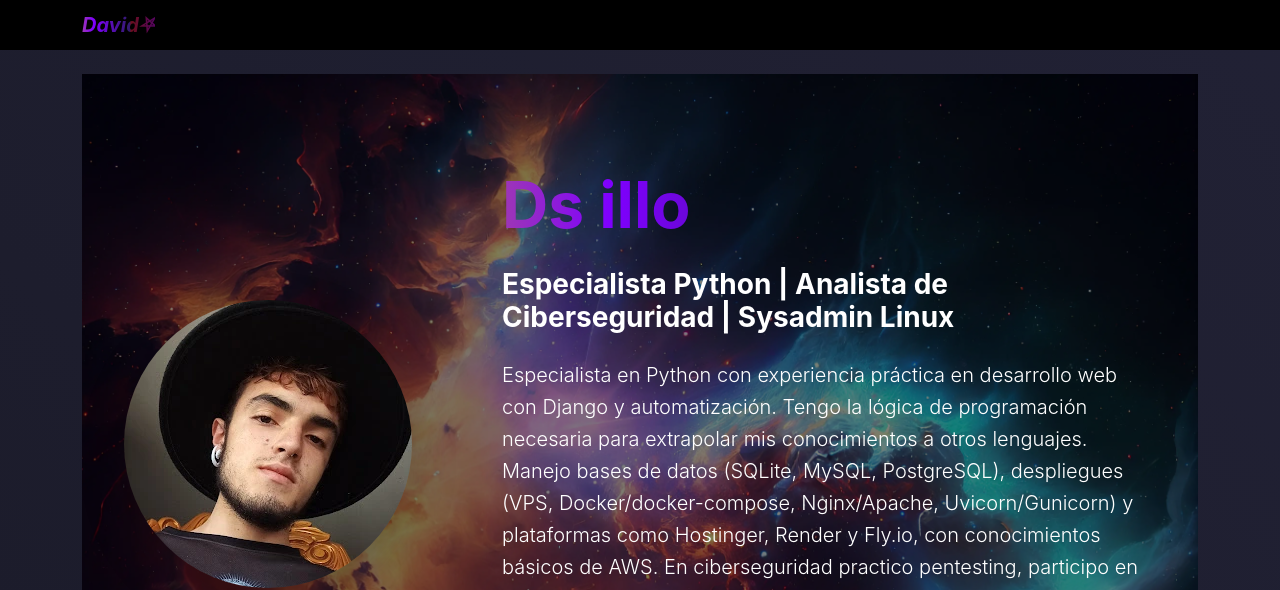
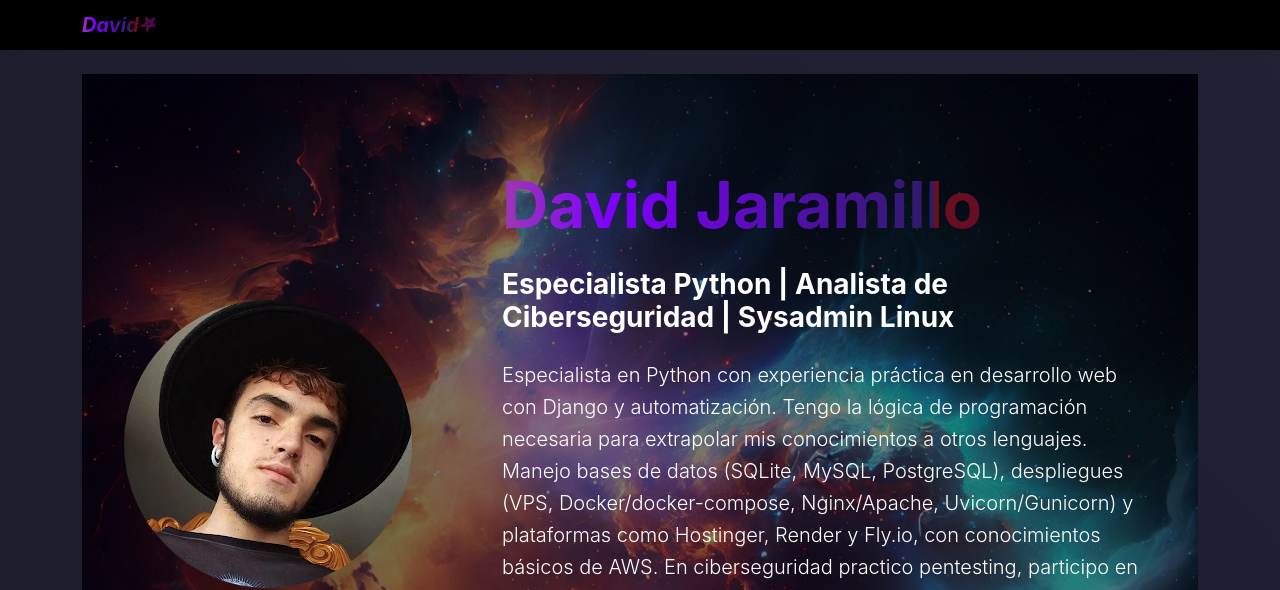
Before and after one commit to xXJuanDavidXx/David-Jaramillo, a plain HTML site: page index.html in a window 1280 px wide. Shown: the top 590 px of the page. Drawn offline with nearby package versions, Linux system fonts and the light colour scheme.

Commit message:
Cambiando los textos y presentacion 2

```diff
--- a/index.html
+++ b/index.html
@@ -93,7 +93,7 @@
   box-shadow: 0 4px 10px rgba(0,0,0,0.45);
 }
 </style>
-    <h1 class="display-3 fw-bold mb-4">Ds illo</h1>
+    <h1 class="display-3 fw-bold mb-4">David Jaramillo</h1>
     <h3 class="text-primary-emphasis mb-4">Especialista Python | Analista de Ciberseguridad | Sysadmin Linux</h3>
     <p class="lead text-box bright-text">Especialista en Python con experiencia práctica en desarrollo web con Django y automatización. Tengo la lógica de programación necesaria para extrapolar mis conocimientos a otros lenguajes. Manejo bases de datos (SQLite, MySQL, PostgreSQL), despliegues (VPS, Docker/docker-compose, Nginx/Apache, Uvicorn/Gunicorn) y plataformas como Hostinger, Render y Fly.io, con conocimientos básicos de AWS.
 En ciberseguridad practico pentesting, participo en retos CTF y tengo bases en criptografía, seguridad de datos, redes y hardening. Me enfoco en resolver problemas, investigar de forma independiente y adaptarme rápido a nuevas tecnologías.</p>
```
